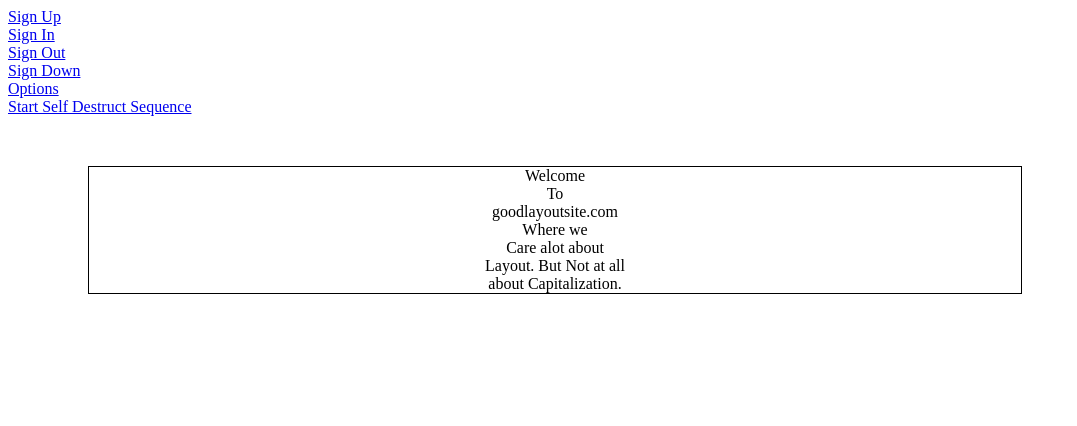
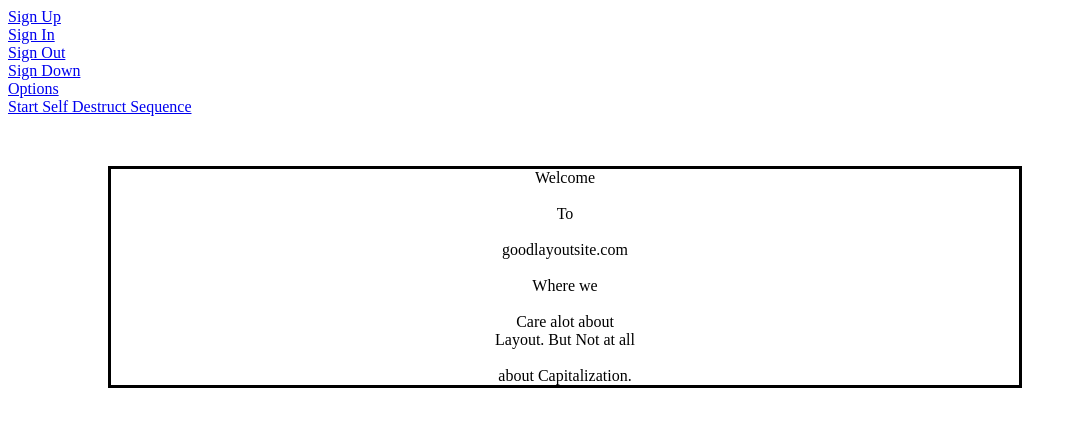
Before and after one commit to graholm/layoutchallenge1, a plain HTML site: page index.html in a window 1280 px wide. Shown: the top 426 px of the page, without its empty margins (0-1077 px from the left). Drawn offline with Linux system fonts and the light colour scheme; a script that the page names is missing.

Commit message:
Classadoo autocommit

```diff
--- a/index.html
+++ b/index.html
@@ -30,24 +30,24 @@
 		<div class="main-page-list">
 			<div class="main-page-item">
 				Welcome
-			</div>
+      </div><br>
 			<div class="main-page-item">
 				To
-			</div>
+      </div><br>
 			<div class="main-page-item">
 				goodlayoutsite.com
-			</div>
+      </div><br>
 			<div class="main-page-item">
 				Where we
-			</div>
+      </div><br>
 			<div class="main-page-item">
-				Care alot about
+        Care alot about<br>
 			</div>
 			<div class="main-page-item">
 				Layout. But Not at all
-			</div>
+      </div><br>
 			<div class="main-page-item"	>
-				about Capitalization.
+        about Capitalization.<br>
 			</div>
 		</div>
 	</div>
--- a/style.css
+++ b/style.css
@@ -8,11 +8,11 @@
 .main-page-list {
   border: 3px solid black;
 
-  border: 1px solid black;
+  border: 3px solid black;
   margin-top: 50px;
   margin-bottom: 10000px;
   margin-right: 250px;
-  margin-left: 80px;
+  margin-left: 100px;
 }
 
 .main-page-item {
```
